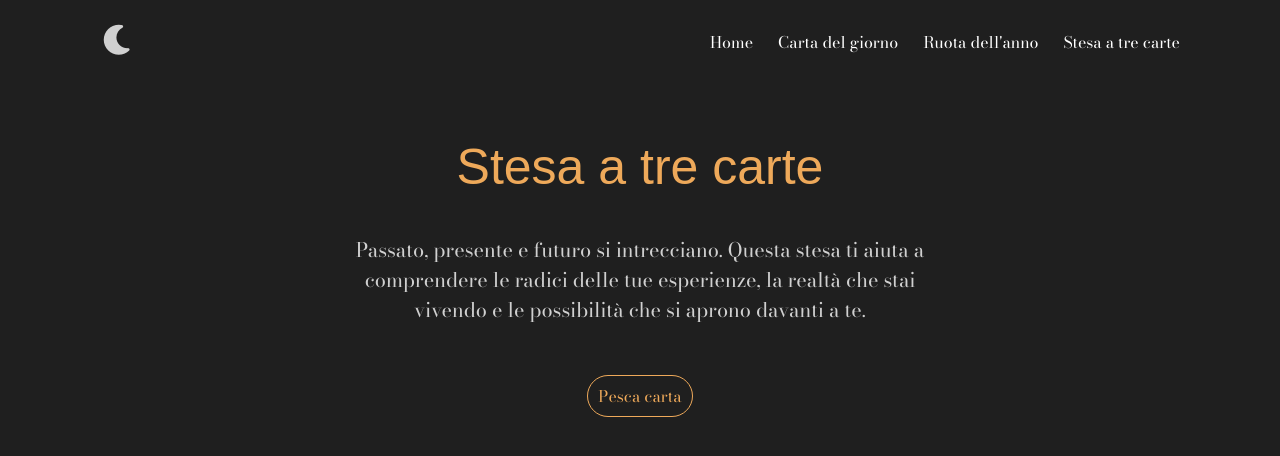
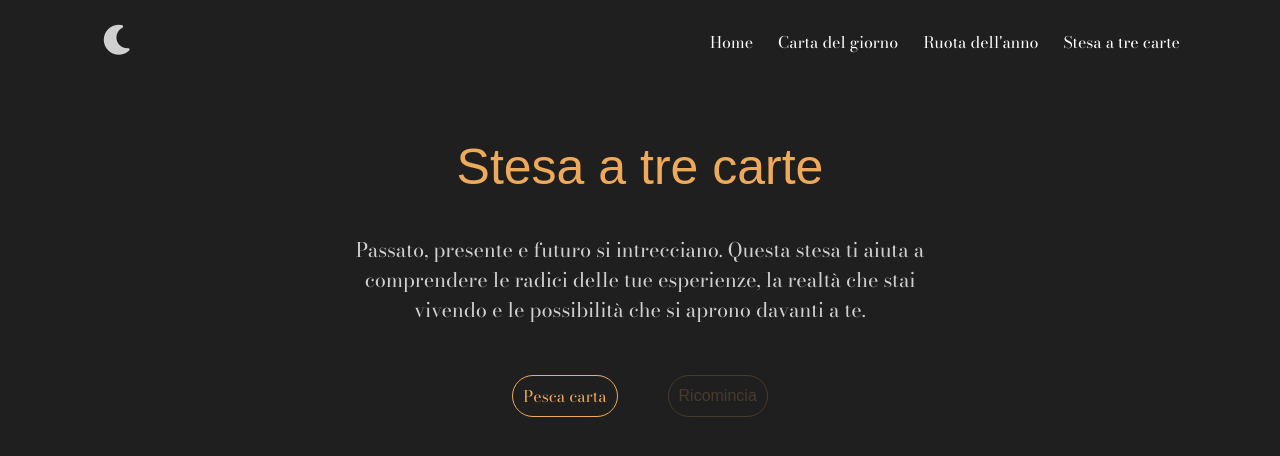
Before and after one commit to gabriele-ag/Pesca-Tarocchi, a Next.js app: page /Stesaatre in a window 1280 px wide. Shown: the top 456 px of the page. Built offline with nearby package versions, Linux system fonts and the light colour scheme; a web font is replaced by a local one.

Commit message:
feat: reset button done

```diff
--- a/app/Ruotadellanno/CSS/ruotadellanno.module.css
+++ b/app/Ruotadellanno/CSS/ruotadellanno.module.css
@@ -45,18 +45,35 @@
     font-family: var(--font-bodoni), serif;
 }
 
+.boxButtons {
+    display: flex;
+    justify-content: center;
+    align-items: center;
+    gap: 50px;
+    margin-bottom: 50px;
+}
+
 .button {
     padding: 8px 10px;
     border: 1px solid var(--common-color-1);
     cursor: pointer;
     border-radius: 30px;
     color: var(--common-color-1);
-    margin-bottom: 50px;
 }
 
 .button:hover {
     color: var(--common-color-3);
     background-color: var(--common-color-1);
+}
+
+.resetDisabled {
+    padding: 8px 10px;
+    border: 1px solid var(--common-color-1);
+    cursor: pointer;
+    border-radius: 30px;
+    color: var(--common-color-1);
+    opacity: 0.2;
+    cursor: not-allowed;
 }
 
 .descrizione {
@@ -100,3 +117,12 @@
     font-size: 20px;
     margin-bottom: 10px;
 }
+
+
+@media screen and (max-width: 425px) {
+    .boxButtons {
+        flex-direction: column;
+        justify-content: none;
+        gap: 20px;
+    }
+}
--- a/app/Ruotadellanno/page.tsx
+++ b/app/Ruotadellanno/page.tsx
@@ -12,7 +12,7 @@ export default function RuotaDellanno() {
         const { tarots } = useTarot()
 
 
-        const [carte, setCarta] = useState<Array<(typeof tarots)[number]>>([])
+        const [carte, setCarte] = useState<Array<(typeof tarots)[number]>>([])
 
         const mesi = [
             "Gennaio", "Febbraio", "Marzo", "Aprile",
@@ -36,9 +36,15 @@ export default function RuotaDellanno() {
 
             nuoveCarte.forEach((curCarta, i) => {
                 setTimeout(() => {
-                    setCarta(prev => [...prev, curCarta])
+                    setCarte(prev => [...prev, curCarta])
                 }, i * 400)
             })
+        }
+
+        const resetPescata = () => {
+            if(carte.length === 13) {
+                setCarte([])
+            }
         }
 
         const limiteCarte = carte.length >= 13
@@ -50,7 +56,10 @@ export default function RuotaDellanno() {
                     <div className={styles.containerText}>
                         <p className={styles.descrizione}>Un viaggio attraverso le stagioni della tua vita. La Ruota dell’Anno rivela i cicli di trasformazione, i momenti di crescita e le tappe fondamentali che scandiscono il tuo percorso interiore.</p>
                     </div>
-                    <button className={styles.button} onClick={pescaCarta} disabled={limiteCarte}>{limiteCarte ? 'Tutte le carte pescate' : 'Pesca carta'}</button>
+                    <div className={styles.boxButtons}>
+                        <button className={styles.button} onClick={pescaCarta} disabled={limiteCarte}>{limiteCarte ? 'Tutte le carte pescate' : 'Pesca carta'}</button>
+                        <button className={carte.length === 13 ? styles.button : styles.resetDisabled} onClick={resetPescata} disabled={carte.length < 13}>Ricomincia</button>
+                    </div>
 
                     {carte.length > 0 && (
                         <div className={`${styles.boxCarte} ${styles.container}`}>
--- a/app/Stesaatre/CSS/stesaatre.module.css
+++ b/app/Stesaatre/CSS/stesaatre.module.css
@@ -38,18 +38,35 @@
     font-family: var(--font-bodoni), serif;
 }
 
+.boxButtons {
+    display: flex;
+    justify-content: center;
+    align-items: center;
+    gap: 50px;
+    margin-bottom: 50px;
+}
+
 .button {
     padding: 8px 10px;
     border: 1px solid var(--common-color-1);
     cursor: pointer;
     border-radius: 30px;
     color: var(--common-color-1);
-    margin-bottom: 50px;
 }
 
 .button:hover {
     color: var(--common-color-3);
     background-color: var(--common-color-1);
+}
+
+.resetDisabled {
+    padding: 8px 10px;
+    border: 1px solid var(--common-color-1);
+    cursor: pointer;
+    border-radius: 30px;
+    color: var(--common-color-1);
+    opacity: 0.2;
+    cursor: not-allowed;
 }
 
 .descrizione {
@@ -81,4 +98,10 @@
     .img {
         max-width: 180px;
     }
+
+    .boxButtons {
+        flex-direction: column;
+        justify-content: none;
+        gap: 20px;
+    }
 }
--- a/app/Stesaatre/page.tsx
+++ b/app/Stesaatre/page.tsx
@@ -11,7 +11,7 @@ export default function StesaATre() {
 
     const { tarots } = useTarot()
 
-    const [carte, setCarta] = useState<Array<(typeof tarots)[number]>>([])
+    const [carte, setCarte] = useState<Array<(typeof tarots)[number]>>([])
 
     const pescaCarta = () => {
         const nuoveCarte: Array<(typeof tarots)[number]> = []
@@ -27,10 +27,16 @@ export default function StesaATre() {
 
             nuoveCarte.forEach((curCarta, i) => {
                 setTimeout(() => {
-                    setCarta(prev => [...prev, curCarta])
+                    setCarte(prev => [...prev, curCarta])
                 }, i * 400)
             })
     }
+
+    const resetPescata = () => {
+            if(carte.length === 3) {
+                setCarte([])
+            }
+        }
 
     const limiteCarte = carte.length >= 3
 
@@ -41,9 +47,11 @@ export default function StesaATre() {
                 <h1 className={styles.title}>Stesa a tre carte</h1>
                 <div className={styles.containerText}>
                     <p className={styles.descrizione}>Passato, presente e futuro si intrecciano. Questa stesa ti aiuta a comprendere le radici delle tue esperienze, la realtà che stai vivendo e le possibilità che si aprono davanti a te.</p>
+                </div>
+                <div className={styles.boxButtons}>
                     <button className={styles.button} onClick={pescaCarta} disabled={limiteCarte}>{carte.length === 3 ? 'Tutte le carte pescate' : 'Pesca carta'}</button>
+                    <button className={carte.length === 3 ? styles.button : styles.resetDisabled} onClick={resetPescata} disabled={carte.length < 3}>Ricomincia</button>
                 </div>
-
                 {carte.length > 0 && (
                     <div className={styles.boxCarte}>
                         {carte.map((curCard, index) => (
```
